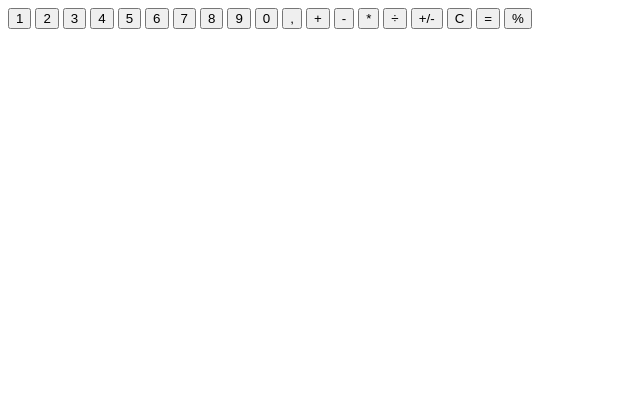
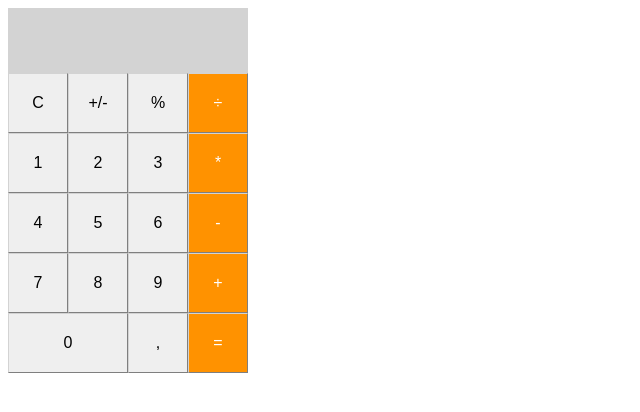
Before and after one commit to FedorPereverzev/-alculator-without-eval, a plain HTML site: page index.html in a window 1280 px wide. Shown: the whole page, without its empty margins (0-640 px from the left). Drawn offline with Linux system fonts and the light colour scheme.

Commit message:
финал

```diff
--- a/index.html
+++ b/index.html
@@ -3,38 +3,20 @@
 
 <head>
     <meta charset="UTF-8">
-    <title>Untitled Document</title>
-    <link rel="stylesheet" href="/css/main.css">
+    <title>Fedor Calculator</title>
+    <link rel="stylesheet" href="style.css">
 </head>
 
 <body>
-
-
+        <div id="keyboard">
             <div id='display'></div>
-      <div id="keyboard">
-    <button value="1" class="numbers">1</button>
-       <button value="2" class="numbers">2</button>
-       <button value="3" class="numbers">3</button>
-       <button value="4" class="numbers">4</button>
-           <button value="5" class="numbers">5</button>
-       <button value="6" class="numbers">6</button>
-       <button value="7" class="numbers">7</button>
-       <button value="8" class="numbers">8</button>
-          <button value="9" class="numbers">9</button>
-       <button value="0" class="numbers">0</button>
-          <button value=".">,</button>
-       <button value="+">+</button>
-        <button value="-">-</button>
-        <button value="*">*</button>
-        <button value="/">÷</button>
-          <button value="m">+/-</button>
-        <button value="c">С</button>
-       <button value="=">=</button>
-          <button value="%">%</button>
+            <p><button value="c">С</button><button value="m">+/-</button><button value="%">%</button><button value="/" class="yellow">÷</button></p>
+            <p><button value="1" class="numbers">1</button><button value="2" class="numbers">2</button><button value="3" class="numbers">3</button><button value="*" class="yellow">*</button></p>
+            <p><button value="4" class="numbers">4</button><button value="5" class="numbers">5</button><button value="6" class="numbers">6</button><button value="-" class="yellow">-</button> </p>
+            <p> <button value="7" class="numbers">7</button><button value="8" class="numbers">8</button><button value="9" class="numbers">9</button><button value="+" class="yellow">+</button> </p>
+            <p id="zero"><button value="0" class="numbers" id="null">0</button><button value=".">,</button><button value="=" class="yellow">=</button></p>
         </div>
 
     <script src="script.js"></script>
-
 </body>
-
 </html>
--- a/script.js
+++ b/script.js
@@ -1,5 +1,5 @@
 
-(function(){
+(function () {
     const display = document.getElementById('display');
 
     const antiEval = (str) => {
@@ -8,16 +8,17 @@ const antiEval = (str) => {
 
         switch (arr[1]) {
             case '+':
-            return +arr[0] + +arr[2];
+                return Math.round((+arr[0] + +arr[2]) * 100) / 100;
                 break;
             case '-':
-            return +arr[0] - +arr[2];
+                return Math.round((+arr[0] - +arr[2]) * 100) / 100;
                 break;
             case '/':
-            return +arr[0] / +arr[2];
+
+                return Math.round((+arr[0] / +arr[2]) * 100) / 100;
                 break;
             case '*':
-            return +arr[0] * +arr[2];
+                return Math.round((+arr[0] * +arr[2]) * 100) / 100;
                 break;
         };
     };
--- /dev/null
+++ b/style.css
@@ -0,0 +1,50 @@
+* {
+    font-size: 1em;
+}
+
+p {
+    margin: 0px;
+    padding: 0px;
+
+}
+
+#keyboard {
+    background-color: red;
+    width: 240px;
+    display: block;
+}
+
+#keyboard #display {
+    background-color: lightgray;
+    height: 35px;
+    text-align: justify;
+    font-size: 2em;
+    padding: 10px;
+    padding-top: 15px;
+    padding-bottom: 15px;
+}
+
+#keyboard button {
+    border-width: 1px;
+    height: 60px;
+    width: 60px;
+    border-color: lightgrey;
+    cursor: pointer;
+}
+
+button:focus {outline:0;}
+
+#keyboard .yellow {
+    border-width: 1px;
+    border-color: lightgrey;
+    color: white;
+    background-color: rgb(255, 146, 0)
+}
+
+#keyboard #zero {
+    text-align: left;
+}
+
+#keyboard #zero #null {
+    width: 120px;
+}
```
Lines whose indentation alone changed are shown as unchanged.
